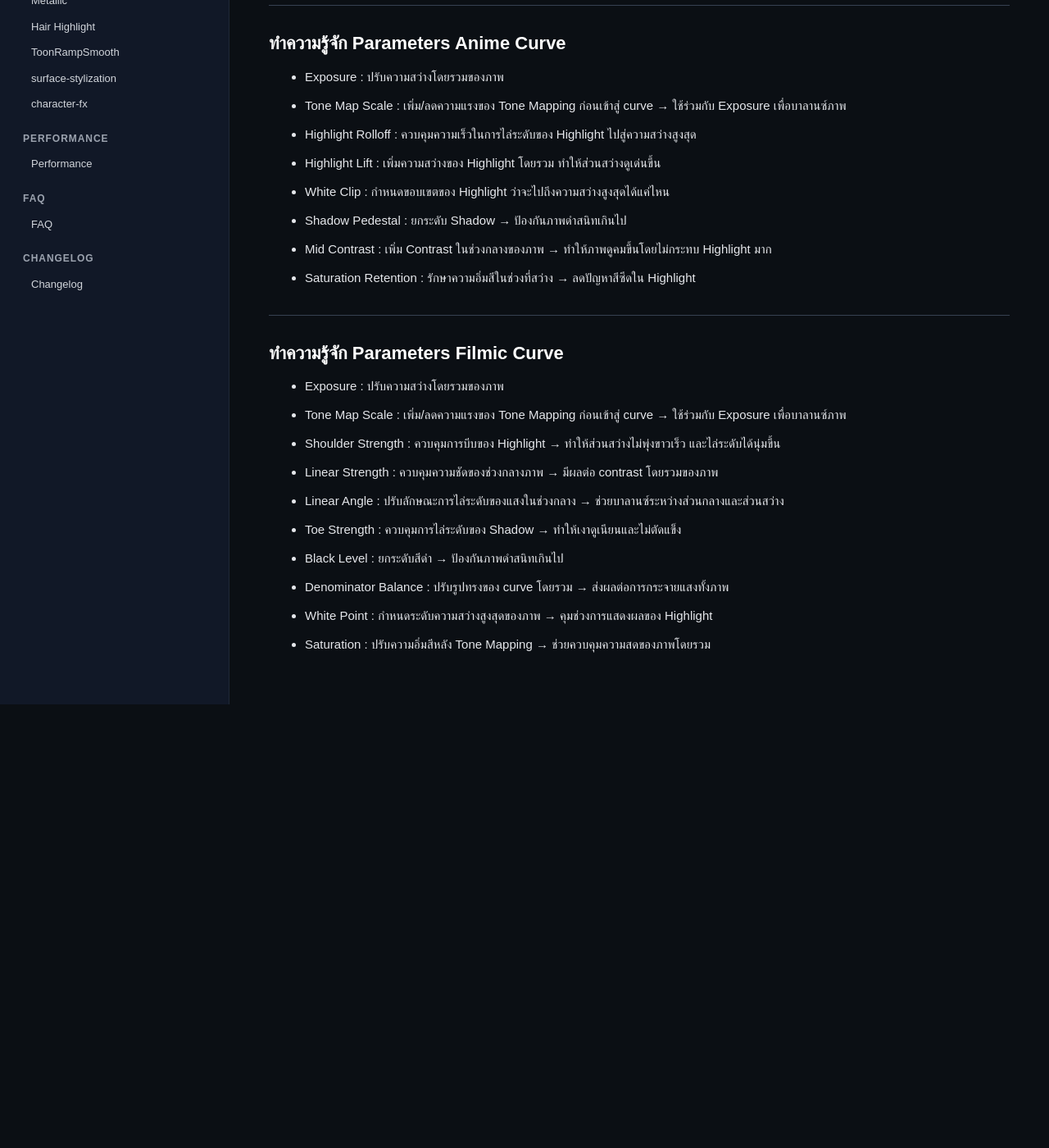
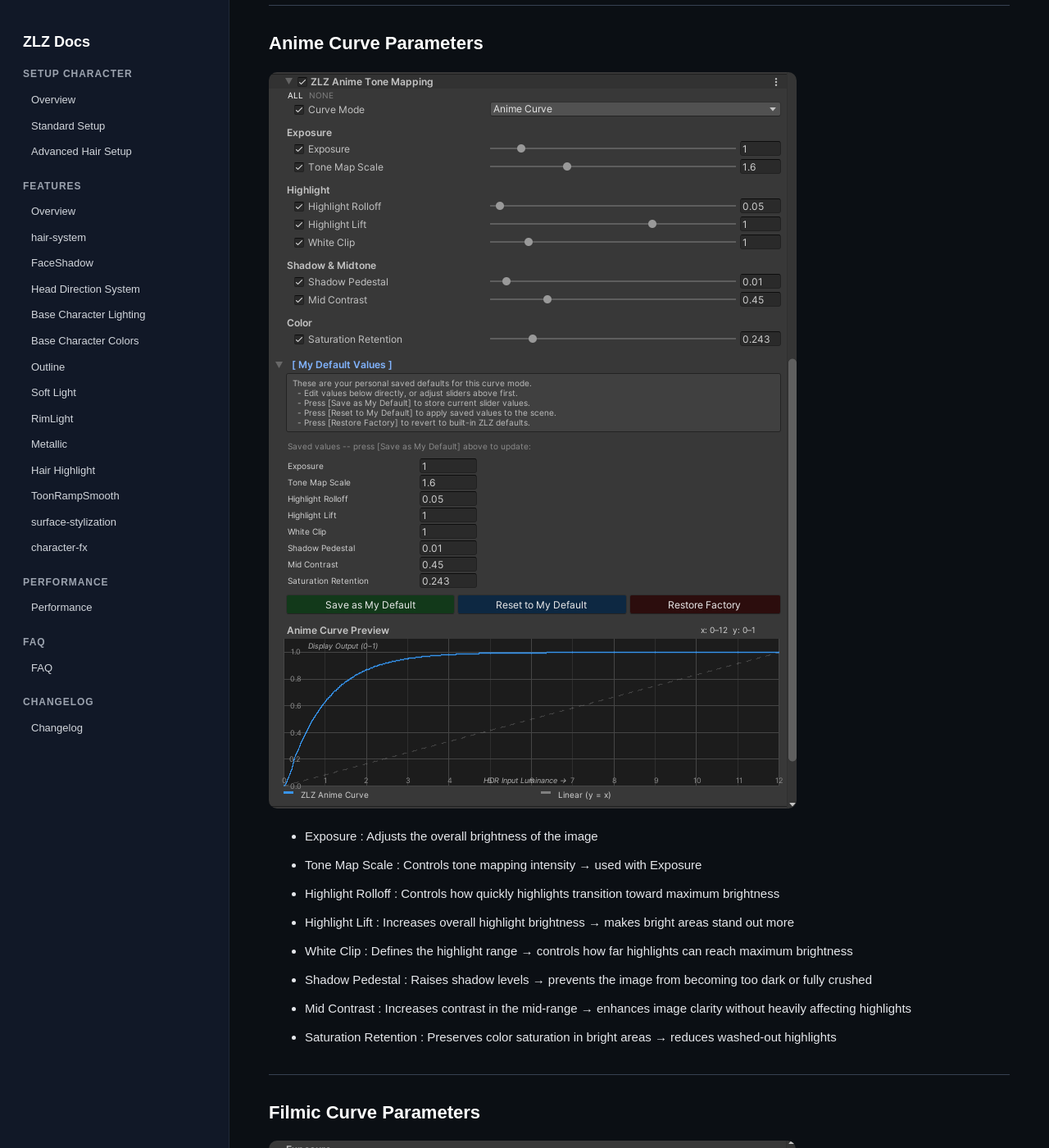
Before and after one commit to zlz-studio/zlz-studio.github.io, a Jekyll site: the page built from setup-character/Tone-Mapping/index.md, in a window 1280 px wide and 1400 px high, scrolled down 5552 px. Shown: the whole window at 82% size. Built offline with Jekyll 4.4.1, drawn with Linux system fonts in a browser that asks for light colours; before the commit the page ends 6411 px from its top, so only the background shows below that; some of the changed text lies outside the part shown.

Commit message:
Update index.md

```diff
--- a/setup-character/Tone-Mapping/index.md
+++ b/setup-character/Tone-Mapping/index.md
@@ -105,28 +105,32 @@
 
 ---
 
-### ทำความรู้จัก Parameters Anime Curve
+### Anime Curve Parameters
 
-- Exposure : ปรับความสว่างโดยรวมของภาพ
-- Tone Map Scale : เพิ่ม/ลดความแรงของ Tone Mapping ก่อนเข้าสู่ curve → ใช้ร่วมกับ Exposure เพื่อบาลานซ์ภาพ
-- Highlight Rolloff : ควบคุมความเร็วในการไล่ระดับของ Highlight ไปสู่ความสว่างสูงสุด
-- Highlight Lift : เพิ่มความสว่างของ Highlight โดยรวม ทำให้ส่วนสว่างดูเด่นขึ้น
-- White Clip : กำหนดขอบเขตของ Highlight ว่าจะไปถึงความสว่างสูงสุดได้แค่ไหน
-- Shadow Pedestal : ยกระดับ Shadow → ป้องกันภาพดำสนิทเกินไป
-- Mid Contrast : เพิ่ม Contrast ในช่วงกลางของภาพ → ทำให้ภาพดูคมขึ้นโดยไม่กระทบ Highlight มาก
-- Saturation Retention : รักษาความอิ่มสีในช่วงที่สว่าง → ลดปัญหาสีซีดใน Highlight
+![Anime_Curve](../Tone-Mapping/Anime_Curve.png)
+
+- Exposure : Adjusts the overall brightness of the image
+- Tone Map Scale : Controls tone mapping intensity → used with Exposure
+- Highlight Rolloff : Controls how quickly highlights transition toward maximum brightness
+- Highlight Lift : Increases overall highlight brightness → makes bright areas stand out more
+- White Clip : Defines the highlight range → controls how far highlights can reach maximum brightness
+- Shadow Pedestal : Raises shadow levels → prevents the image from becoming too dark or fully crushed
+- Mid Contrast : Increases contrast in the mid-range → enhances image clarity without heavily affecting highlights
+- Saturation Retention : Preserves color saturation in bright areas → reduces washed-out highlights
 
 ---
 
-### ทำความรู้จัก Parameters Filmic Curve
+### Filmic Curve Parameters
 
-- Exposure : ปรับความสว่างโดยรวมของภาพ
-- Tone Map Scale : เพิ่ม/ลดความแรงของ Tone Mapping ก่อนเข้าสู่ curve → ใช้ร่วมกับ Exposure เพื่อบาลานซ์ภาพ
-- Shoulder Strength : ควบคุมการบีบของ Highlight → ทำให้ส่วนสว่างไม่พุ่งขาวเร็ว และไล่ระดับได้นุ่มขึ้น
-- Linear Strength : ควบคุมความชัดของช่วงกลางภาพ → มีผลต่อ contrast โดยรวมของภาพ
-- Linear Angle : ปรับลักษณะการไล่ระดับของแสงในช่วงกลาง → ช่วยบาลานซ์ระหว่างส่วนกลางและส่วนสว่าง
-- Toe Strength : ควบคุมการไล่ระดับของ Shadow → ทำให้เงาดูเนียนและไม่ตัดแข็ง
-- Black Level : ยกระดับสีดำ → ป้องกันภาพดำสนิทเกินไป
-- Denominator Balance : ปรับรูปทรงของ curve โดยรวม → ส่งผลต่อการกระจายแสงทั้งภาพ
-- White Point : กำหนดระดับความสว่างสูงสุดของภาพ → คุมช่วงการแสดงผลของ Highlight
-- Saturation : ปรับความอิ่มสีหลัง Tone Mapping → ช่วยควบคุมความสดของภาพโดยรวม
+![Filmic_Curve](../Tone-Mapping/Filmic_Curve.png)
+
+- Exposure : Adjusts the overall brightness of the image
+- Tone Map Scale : Controls tone mapping intensity → used with Exposure
+- Shoulder Strength : Controls highlight compression → smooths highlight transition
+- Linear Strength : Controls the clarity of the mid-range → affects the overall contrast of the image
+- Linear Angle : Adjusts the light transition in the mid-range → helps balance between midtones and highlights
+- Toe Strength : Controls the shadow transition → makes shadows smoother and less harsh
+- Black Level : Raises black levels → prevents shadows from becoming fully crushed
+- Denominator Balance : Adjusts the overall shape of the curve → affects how light is distributed across the image
+- White Point : Defines the maximum brightness range → controls how highlights are mapped
+- Saturation : Adjusts color intensity after tone mapping → helps control the overall vibrancy of the image
```
Also changed, not shown: other parts of setup-character/Tone-Mapping/index.md (+6 -6 lines).
